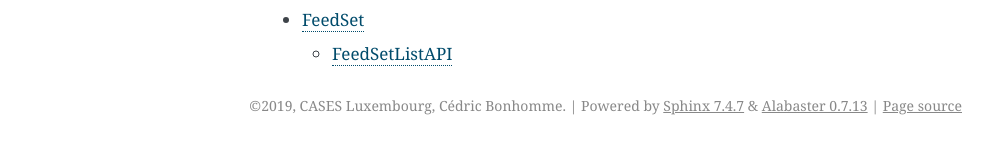
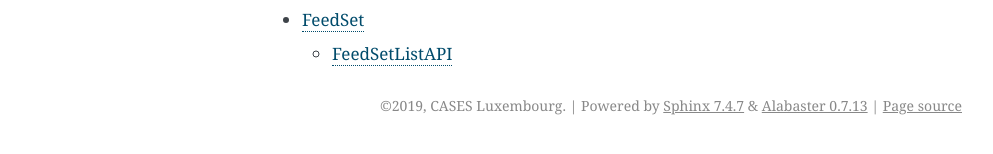
Before and after one commit to NC3-LU/TACOS-server, a Sphinx documentation site: the page built from docs/index.rst, in a window 1280 px wide. Shown: the part 542-696 px from the top of the page, without its empty margins (148-1141 px from the left). Built offline with Sphinx 7.4.7, drawn with Linux system fonts in a browser that asks for light colours.

```diff
--- a/docs/conf.py
+++ b/docs/conf.py
@@ -18,8 +18,8 @@
 # -- Project information -----------------------------------------------------
 
 project = 'tacos-server'
-copyright = '2019, CASES Luxembourg, Cédric Bonhomme'
-author = 'CASES Luxembourg, Cédric Bonhomme'
+copyright = '2019, CASES Luxembourg'
+author = 'CASES Luxembourg'
 
 # The full version, including alpha/beta/rc tags
 release = '0.1'
```
Also changed, not shown: README.md (+1 -1 lines).
